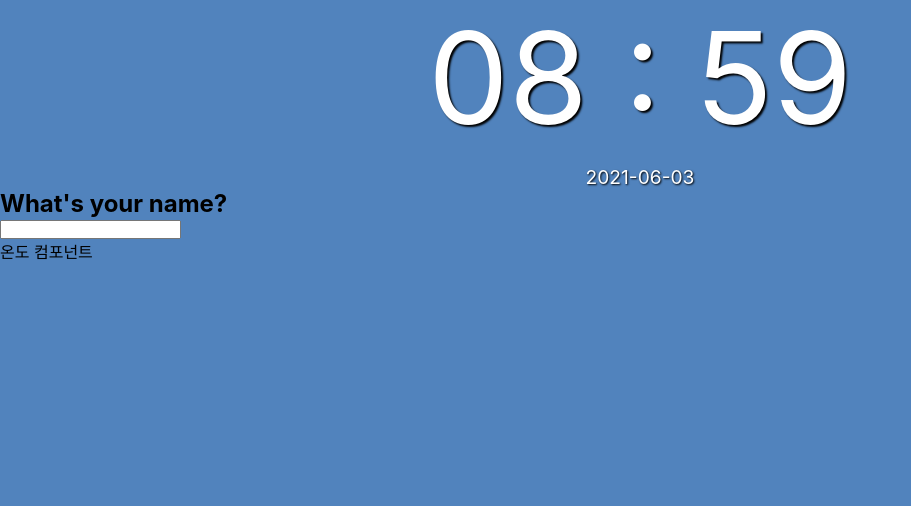
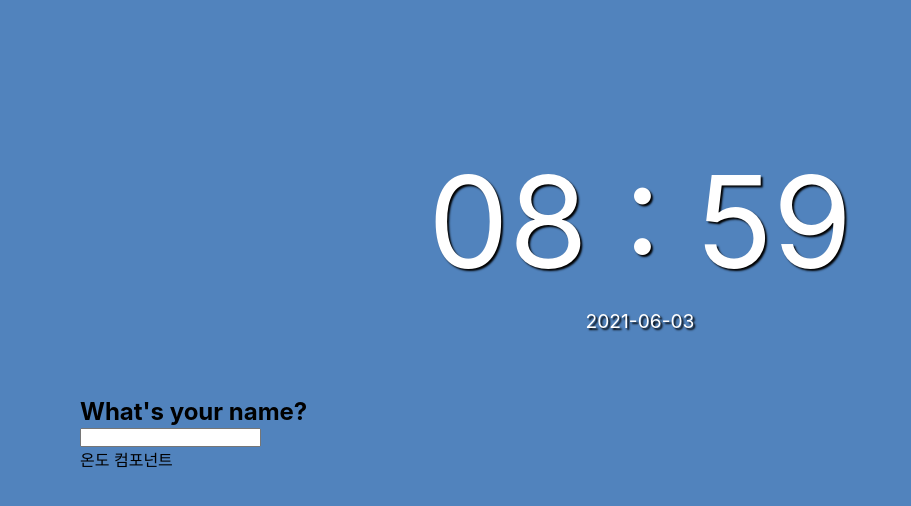
Before and after one commit to jieun-c/todoList_react, a React (Create React App) app: page / in a window 1280 px wide. Shown: the top 506 px of the page, without its empty margins (0-911 px from the left). Built offline with nearby package versions, Linux system fonts and the light colour scheme.

Commit message:
structure modify

```diff
--- a/src/app.jsx
+++ b/src/app.jsx
@@ -1,12 +1,16 @@
 import React, { Component } from "react";
-import "./app.module.css";
+import styles from "./app.module.css";
 import Clock from "./components/clock/clock";
+import InputUser from "./components/input_user/input_user";
+import OutputUser from "./components/output_user/output_user";
+import InputToDo from "./components/input_todo/input_todo";
 import ToDoList from "./components/todolist/todolist";
-import InputUser from "./components/input_user/input_user";
 
 class App extends Component {
+  // localStorage 에서 가져올때는 다시 객체로 변환해야한다! (parse)
   state = {
     currentUser: localStorage.getItem("currentUser"),
+    toDos: JSON.parse(localStorage.getItem("toDos")),
   };
 
   pushUser = (user) => {
@@ -14,23 +18,66 @@ class App extends Component {
     this.setState({ currentUser: user });
   };
 
+  // localStorage 에 저장할땐 String 으로 저장할것! (stringify)
+  saveTodo = (toDos) => {
+    localStorage.setItem("toDos", JSON.stringify(toDos));
+    this.setState({ toDos });
+  };
+
+  pushToDo = (toDo) => {
+    // 받아온 객체
+    const data = { key: Date.now(), toDo, isChecked: false };
+    // null 이 아닌가? data만 삽입 : state todos와 data 삽입
+    const toDos = this.state.toDos ? [...this.state.toDos, data] : [data];
+
+    this.saveTodo(toDos);
+  };
+
+  popToDo = (toDo) => {
+    // 모든 키값 / 눌린 키값 :: 비교
+    const toDos = this.state.toDos.filter((item) => item.key !== toDo.key);
+
+    this.saveTodo(toDos);
+  };
+
+  resetAll = () => {
+    localStorage.clear();
+    this.setState({
+      currentUser: localStorage.getItem("currentUser"),
+      toDos: JSON.parse(localStorage.getItem("toDos")),
+    });
+  };
+
   render() {
     const { currentUser } = this.state;
+
     return (
-      <>
-        <Clock />
+      <div className={styles.container}>
+        <header>
+          <Clock display={currentUser ? "hello" : "wyn"} />
+        </header>
 
         {currentUser ? (
-          <ToDoList name={currentUser} />
+          <section className="todoList">
+            <OutputUser name={currentUser} />
+            <InputToDo pushToDo={this.pushToDo} />
+            <ToDoList toDos={this.state.toDos} popToDo={this.popToDo} />
+          </section>
         ) : (
-          <InputUser pushUser={this.pushUser} />
+          <section className="inputUser">
+            <InputUser pushUser={this.pushUser} />
+          </section>
         )}
 
         <footer>
-          {currentUser && <button>Reset</button>}
+          {currentUser && (
+            <button className="resetBtn" onClick={this.resetAll}>
+              Reset
+            </button>
+          )}
           <div>온도 컴포넌트</div>
         </footer>
-      </>
+      </div>
     );
   }
 }
--- a/src/app.module.css
+++ b/src/app.module.css
@@ -5,3 +5,9 @@
 body {
   background-color: rgb(81, 131, 189);
 }
+
+.container {
+  margin: 2em 5em;
+  display: flex;
+  flex-direction: column;
+}
--- a/src/components/clock/clock.jsx
+++ b/src/components/clock/clock.jsx
@@ -25,8 +25,10 @@ class Clock extends Component {
 
   render() {
     const { date } = this.state;
+    const { display } = this.props;
+    const displayType = display === "hello" ? styles.hello : styles.wyn;
     return (
-      <header className={styles.clock}>
+      <div className={`${styles.clock} ${displayType}`}>
         <div className={styles.time}>
           {`${String(date.getHours()).padStart(2, "0")} :
             ${String(date.getMinutes()).padStart(2, "0")}`}
@@ -37,7 +39,7 @@ class Clock extends Component {
             "0"
           )}-${String(date.getDate()).padStart(2, "0")}`}
         </div>
-      </header>
+      </div>
     );
   }
 }
--- a/src/components/clock/clock.module.css
+++ b/src/components/clock/clock.module.css
@@ -5,14 +5,35 @@
 }
 
 .time {
-  font-size: 8rem;
   color: white;
   text-shadow: 2px 2px 2px black;
 }
 
 .days {
+  color: white;
+  text-shadow: 2px 2px 2px black;
+}
+
+.clock.wyn {
+  padding: 7em 0 4em;
+}
+.wyn > .time {
+  font-size: 8rem;
+}
+.wyn > .days {
   font-size: 1.2rem;
-  color: white;
-  text-shadow: 1px 1px 2px black;
   margin-top: 0.5em;
 }
+
+.clock.hello {
+  align-items: flex-end;
+  margin: 2em;
+}
+.hello > .time {
+  font-size: 1.5rem;
+  margin-right: 0.3em;
+}
+.hello > .days {
+  font-size: 1rem;
+  margin-top: 0.2em;
+}
--- a/src/components/input_todo/input_todo.jsx
+++ b/src/components/input_todo/input_todo.jsx
@@ -7,17 +7,15 @@ class InputToDo extends Component {
   handleSubmit = (event) => {
     event.preventDefault();
     const toDo = this.inputRef.current.value;
-    this.props.pushToDo(toDo);
+    toDo && this.props.pushToDo(toDo);
     this.formRef.current.reset();
   };
 
   render() {
     return (
-      <div className="inputTodo">
-        <form ref={this.formRef} onSubmit={this.handleSubmit}>
-          <input type="text" ref={this.inputRef} />
-        </form>
-      </div>
+      <form ref={this.formRef} onSubmit={this.handleSubmit}>
+        <input type="text" ref={this.inputRef} />
+      </form>
     );
   }
 }
--- a/src/components/input_user/input_user.jsx
+++ b/src/components/input_user/input_user.jsx
@@ -13,12 +13,12 @@ class InputUser extends Component {
 
   render() {
     return (
-      <section className="userBox">
-        <h2>What's your name?</h2>
+      <>
+        <h1>What's your name?</h1>
         <form ref={this.formRef} onSubmit={this.handleSubmit}>
           <input type="text" ref={this.inputRef} />
         </form>
-      </section>
+      </>
     );
   }
 }
--- /dev/null
+++ b/src/components/output_user/output_user.jsx
@@ -0,0 +1,15 @@
+import React, { Component } from "react";
+
+class OutputUser extends Component {
+  render() {
+    return (
+      <>
+        <h1>
+          Hello, <span>{this.props.name}</span>!
+        </h1>
+      </>
+    );
+  }
+}
+
+export default OutputUser;
--- a/src/components/todoitem/todoitem.jsx
+++ b/src/components/todoitem/todoitem.jsx
@@ -2,7 +2,7 @@ import React, { Component } from "react";
 
 class ToDoItem extends Component {
   handleRemove = () => {
-    this.props.onToDo(this.props.toDo);
+    this.props.popToDo(this.props.toDo);
   };
 
   render() {
--- a/src/components/todolist/todolist.jsx
+++ b/src/components/todolist/todolist.jsx
@@ -1,50 +1,22 @@
 import React, { Component } from "react";
 import ToDoItem from "../todoitem/todoitem";
-import InputToDo from "../input_todo/input_todo";
 
 class ToDoList extends Component {
-  // localStorage 에 저장할땐 String 으로 저장할것! (stringify)
-  // 물론 가져올때는 다시 객체로 변환해야한다! (parse)
-  state = {
-    toDos: JSON.parse(localStorage.getItem("toDos")),
-  };
-
-  pushToDo = (toDo) => {
-    // 받아온 객체
-    const data = { key: Date.now(), toDo, isChecked: false };
-    // null 이 아닌가? data만 삽입 : state todos와 data 삽입
-    const toDos = this.state.toDos ? [...this.state.toDos, data] : [data];
-
-    localStorage.setItem("toDos", JSON.stringify(toDos));
-    // 저장
-    this.setState({ toDos });
-  };
-
   popToDo = (toDo) => {
-    // 모든 키값 / 눌린 키값 :: 비교
-    const toDos = this.state.toDos.filter((item) => item.key !== toDo.key);
-
-    localStorage.setItem("toDos", JSON.stringify(toDos));
-    this.setState({ toDos });
+    this.props.popToDo(toDo);
   };
 
   render() {
-    const { toDos } = this.state;
+    const { toDos } = this.props;
     return (
-      <section>
-        <h1>
-          Hello, <span>{this.props.name}</span>!
-        </h1>
-        <InputToDo pushToDo={this.pushToDo} />
       <div className="list">
         <ul>
           {toDos &&
             toDos.map((item) => (
-                <ToDoItem key={item.key} toDo={item} onToDo={this.popToDo} />
+              <ToDoItem key={item.key} toDo={item} popToDo={this.popToDo} />
             ))}
         </ul>
       </div>
-      </section>
     );
   }
 }
```
Lines whose indentation alone changed are shown as unchanged.
